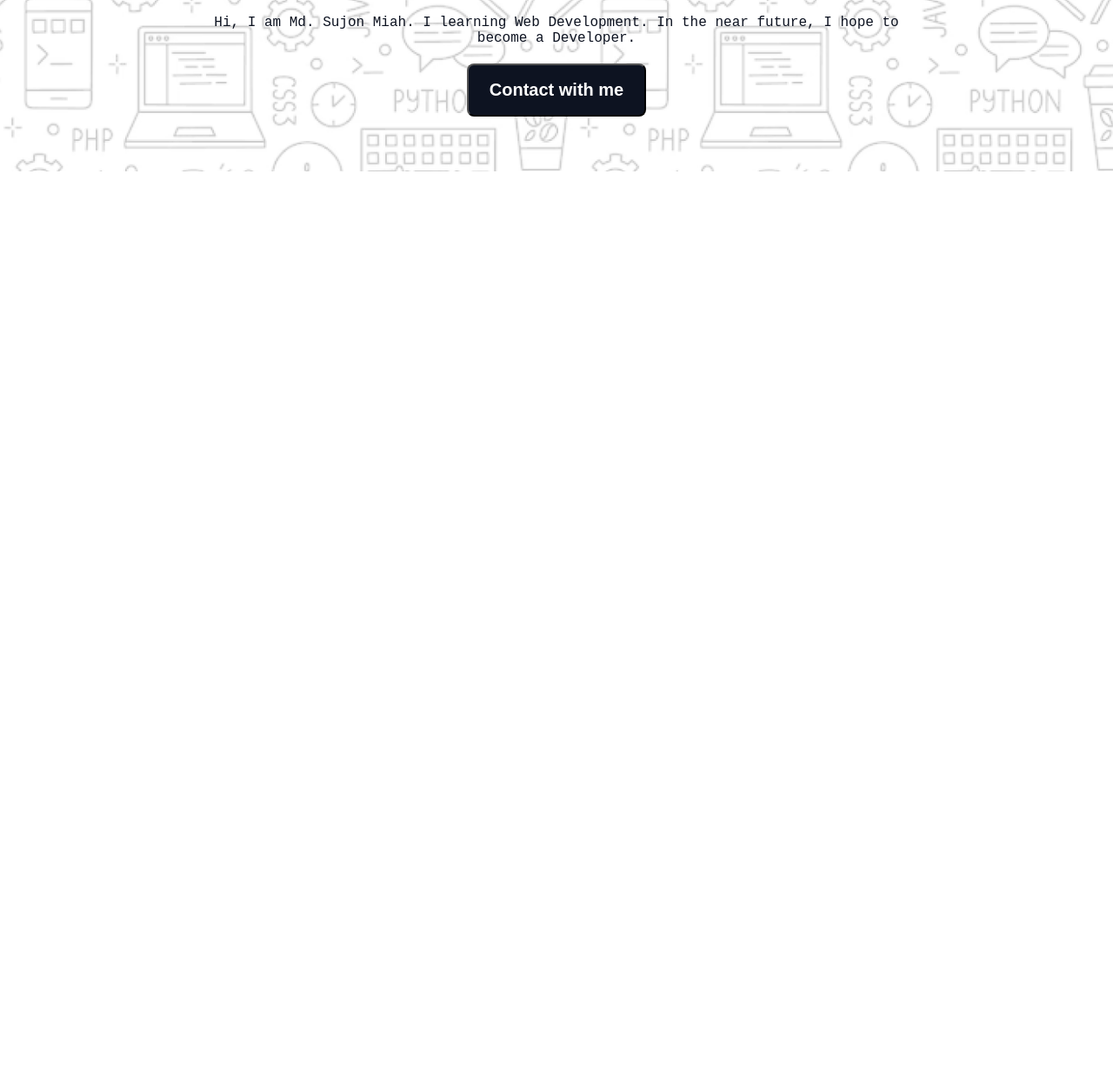
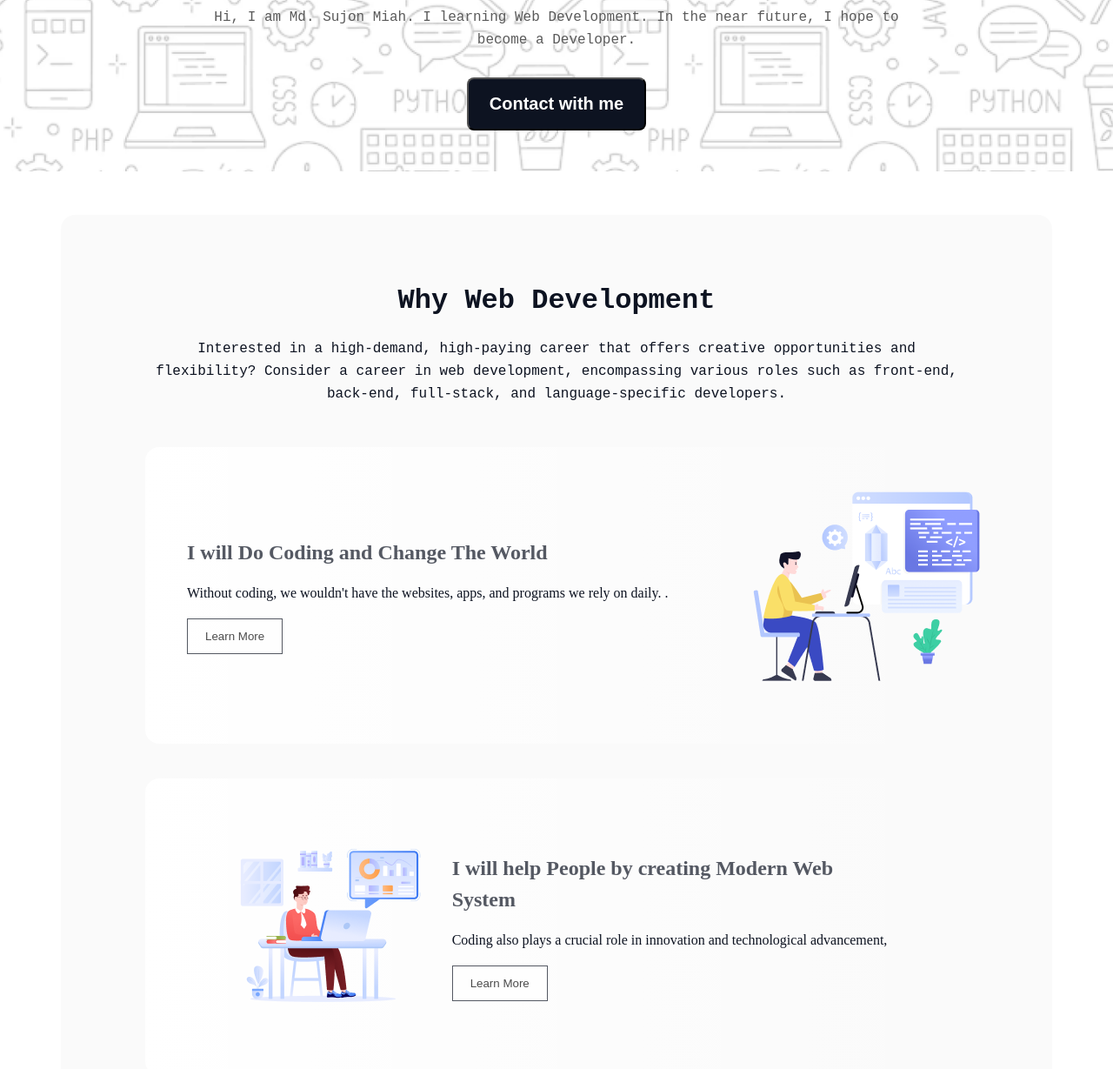
Before and after one commit to designer-sujon/portflio-assignment1, a plain HTML site: page index.html in a window 1280 px wide. Shown: the part 544-1773 px from the top of the page at 87% size. Before the commit the page ends 800 px from the top, so only its background shows below. Drawn offline with Linux system fonts and the light colour scheme; a web font is replaced by a local one.

Commit message:
created Why Web Development Section

```diff
--- a/index.html
+++ b/index.html
@@ -26,7 +26,44 @@
     </div>
     </header>
     <main>
+        <section class="about-webdevelopment">
 
+            <h3 class="section-title">Why Web Development</h3>
+            <p class="section-description">Interested in a high-demand, high-paying career that offers creative opportunities and flexibility? Consider a career in web development, encompassing various roles such as front-end, back-end, full-stack, and language-specific developers.</p>
+
+        <div class="about-container">
+        <div class="about1">
+            <div class="about-content">
+            <h3 class="about-title">I will Do Coding and Change The World</h3>
+                <p class="about-description">Without coding, we wouldn't have the websites, apps, and programs we rely on daily. .</p>
+                <button class="btn-about">Learn More</button>
+            </div>
+                <div class="about1-img">
+                    <img src="assets/Layer_1.png" alt="">
+                </div>
+            </div>
+            <div class="about2">
+                <div class="about1-img">
+                    <img src="assets/Group 3.png" alt="">
+                </div>
+                <div class="about-content">
+                <h3 class="about-title">I will help People by creating Modern Web System</h3>
+                    <p class="about-description">Coding also plays a crucial role in innovation and technological advancement,</p>
+                    <button class="btn-about">Learn More</button>
+                </div>
+                </div>
+                <div class="about1">
+                    <div class="about-content">
+                    <h3 class="about-title">Open Source Contribution</h3>
+                        <p class="about-description">It will also give you the opportunity to contribute to open-source projects and participate in open-source programs such as GSoC, Outreachy, etc. </p>
+                        <button class="btn-about">Learn More</button>
+                    </div>
+                        <div class="about1-img">
+                            <img src="assets/Layer_1.png" alt="">
+                        </div>
+                    </div>
+        </div>
+        </section>
     </main>
     <footer>
 
--- a/styles/portfolio.css
+++ b/styles/portfolio.css
@@ -30,6 +30,7 @@ nav{
     padding: 17px 24px 17px 24px;
     border-radius: 8px;
     background-color: white;
+    cursor: pointer;
 
 /* banner styles */
 
@@ -40,15 +41,16 @@ nav{
     background-repeat: no-repeat;
     background-size: cover;
     width: 100%;
+    min-height: 600px;
     margin-top: 30px;
-    min-height: 600px;
+    margin-bottom: 50px;
 }
 .banner-content{
     display: flex;
     flex-direction: column;
     justify-content: flex-start;
     align-items: center;
-    gap: 20px;
+    gap: 15px;
 
 }
 .baner-title{
@@ -64,8 +66,10 @@ nav{
     font-weight: 400;
     position: static;
     width: 852px;
+    line-height: 26px;
     text-align: center;
-    color: rgb(13, 19, 33);
+    color: rgb(90, 90, 90);
+
 }
 .btn-banner{
     font-weight: 600;
@@ -74,5 +78,102 @@ nav{
     padding: 17px 24px 17px 24px;
     border-radius: 8px;
     background: rgb(13, 19, 33);
+    margin-top: 15px;
+    cursor: pointer;
+}
+/* main styles */
+main{
+    max-width: 1140px;
+    margin: 0 auto;
 
 }
+
+/* why web development styles */
+.about-webdevelopment{
+    border-radius: 16px;
+    background: rgba(13, 19, 33, 0.02);
+    padding: 80px 97px;
+    text-align: center;
+
+}
+.section-title{
+    color: rgb(13, 19, 33);
+    font-size: 32px;
+    font-weight: 800;
+    line-height: 37px;
+    text-align: center;
+    margin-bottom: 24px;
+}
+.section-description{
+    color: rgb(13, 19, 33);
+    font-size: 16px;
+    font-weight: 400;
+    line-height: 26px;
+    text-align: center;
+
+}
+.about1{
+    border-radius: 16px;
+    background: linear-gradient(90.00deg, rgb(255, 255, 255),rgba(255, 255, 255, 0) 100%);
+    display: flex;
+    flex-direction: row;
+    justify-content: space-between;
+    align-items: center;
+    margin-top: 48px;
+    padding: 48px 48px 48px 48px;
+
+}
+.about-content{
+    display: flex;
+    flex-direction: column;
+    justify-content: center;
+    align-items: flex-start;
+    gap: 16px;
+}
+.about-title{
+    color: rgba(13, 19, 33, 0.7);
+    font-family: Azeret Mono;
+    font-size: 24px;
+    font-weight: 700;
+    line-height: 36px;
+    text-align: left;
+    position: static;
+    width: 450px;
+
+}
+.about-description{
+    color: rgb(13, 19, 33);
+    font-family: Azeret Mono;
+    font-size: 16px;
+    font-weight: 400;
+    line-height: 26px;
+    letter-spacing: 0%;
+    text-align: left;
+    width: 250;
+}
+
+.btn-about{
+    padding: 12px 20px 12px 20px;
+    box-sizing: border-box;
+    border: 1px solid rgb(13, 19, 33);
+    opacity: 0.7;
+    background-color: white;
+    cursor: pointer;
+}
+.about1-img{
+    width: 200px;
+    height: 150;
+}
+
+.about2{
+    border-radius: 16px;
+    background: linear-gradient(90.00deg, rgb(255, 255, 255),rgba(255, 255, 255, 0) 100%);
+    display: flex;
+    flex-direction: row;
+    justify-content: center;
+    align-items: center;
+    margin-top: 40px;
+    padding: 48px 48px 48px 48px;
+    gap: 60px;
+
+}
```
